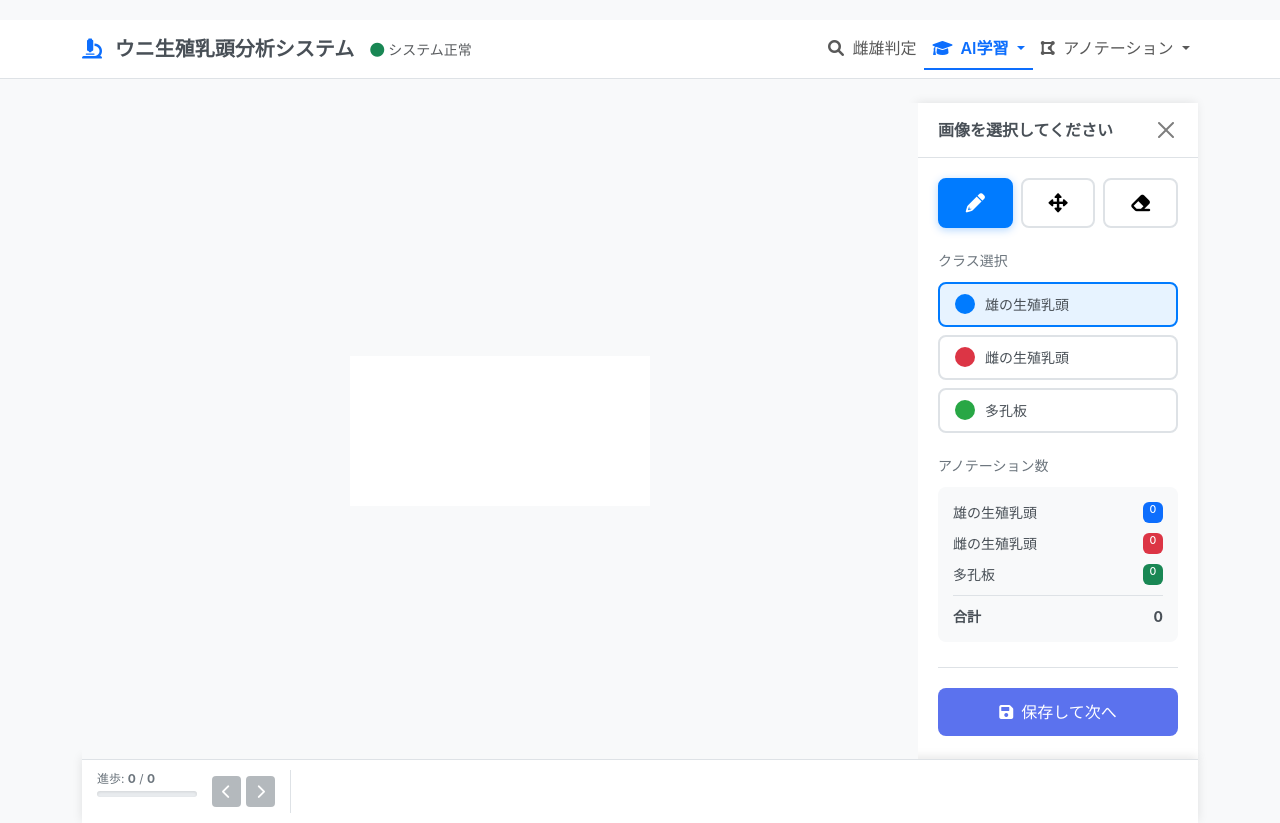
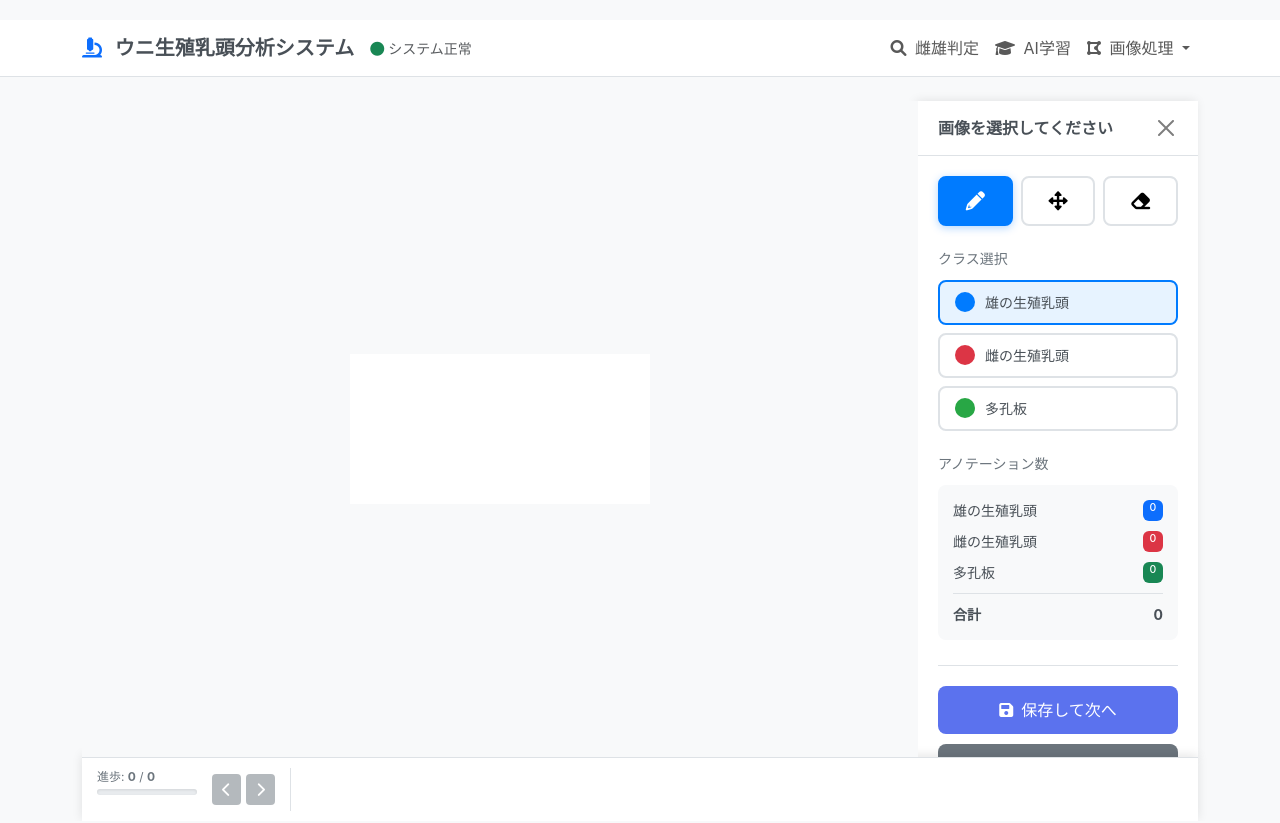
Before and after one commit to masahirog/sea_urchin_identify_v1, a Flask app: page /annotation/editor/ in a window 1280 px wide. Run offline with Flask 3, Linux system fonts and the light colour scheme; data that the repository does not hold is empty; a map, chart or similar area stays blank.

Commit message:
no message

```diff
--- a/static/js/YoloAnnotator.js
+++ b/static/js/YoloAnnotator.js
@@ -40,27 +40,86 @@ export class YoloAnnotator {
         // コールバック
         this.onAnnotationsChanged = null;
 
+        // クリーンアップ用のフラグ
+        this.isDestroyed = false;
+
         // イベントリスナーの設定
         this.setupEventListeners();
     }
 
     setupEventListeners() {
+        // バインドした関数を保存して後で削除できるようにする
+        this._handleMouseDown = this.handleMouseDown.bind(this);
+        this._handleMouseMove = this.handleMouseMove.bind(this);
+        this._handleMouseUp = this.handleMouseUp.bind(this);
+        this._handleMouseOut = this.handleMouseOut.bind(this);
+        this._handleTouchStart = this.handleTouchStart.bind(this);
+        this._handleTouchMove = this.handleTouchMove.bind(this);
+        this._handleTouchEnd = this.handleTouchEnd.bind(this);
+        this._handleKeyDown = this.handleKeyDown.bind(this);
+
         // マウスイベント
-        this.canvas.addEventListener('mousedown', this.handleMouseDown.bind(this));
-        this.canvas.addEventListener('mousemove', this.handleMouseMove.bind(this));
-        this.canvas.addEventListener('mouseup', this.handleMouseUp.bind(this));
-        this.canvas.addEventListener('mouseout', this.handleMouseOut.bind(this));
+        this.canvas.addEventListener('mousedown', this._handleMouseDown);
+        this.canvas.addEventListener('mousemove', this._handleMouseMove);
+        this.canvas.addEventListener('mouseup', this._handleMouseUp);
+        this.canvas.addEventListener('mouseout', this._handleMouseOut);
 
         // タッチイベント
-        this.canvas.addEventListener('touchstart', this.handleTouchStart.bind(this), { passive: false });
-        this.canvas.addEventListener('touchmove', this.handleTouchMove.bind(this), { passive: false });
-        this.canvas.addEventListener('touchend', this.handleTouchEnd.bind(this), { passive: false });
+        this.canvas.addEventListener('touchstart', this._handleTouchStart, { passive: false });
+        this.canvas.addEventListener('touchmove', this._handleTouchMove, { passive: false });
+        this.canvas.addEventListener('touchend', this._handleTouchEnd, { passive: false });
 
         // キーボードイベント
-        document.addEventListener('keydown', this.handleKeyDown.bind(this));
+        document.addEventListener('keydown', this._handleKeyDown);
+    }
+
+    destroy() {
+        this.isDestroyed = true;
+
+        // 描画状態の完全リセット
+        this.isDrawing = false;
+        this.isMoving = false;
+        this.startX = 0;
+        this.startY = 0;
+        this.currentX = 0;
+        this.currentY = 0;
+        this.moveStartX = 0;
+        this.moveStartY = 0;
+        this.originalBox = null;
+        this.selectedAnnotation = -1;
+
+        // カーソルをデフォルトに戻す
+        this.canvas.style.cursor = 'default';
+
+        // イベントリスナーの削除
+        if (this._handleMouseDown) {
+            this.canvas.removeEventListener('mousedown', this._handleMouseDown);
+            this.canvas.removeEventListener('mousemove', this._handleMouseMove);
+            this.canvas.removeEventListener('mouseup', this._handleMouseUp);
+            this.canvas.removeEventListener('mouseout', this._handleMouseOut);
+
+            this.canvas.removeEventListener('touchstart', this._handleTouchStart);
+            this.canvas.removeEventListener('touchmove', this._handleTouchMove);
+            this.canvas.removeEventListener('touchend', this._handleTouchEnd);
+
+            document.removeEventListener('keydown', this._handleKeyDown);
+        }
+
+        // コールバックもクリア
+        this.onAnnotationsChanged = null;
+
+        // キャンバスをクリア
+        if (this.ctx) {
+            this.ctx.clearRect(0, 0, this.canvas.width, this.canvas.height);
+        }
+
+        // 配列をクリア
+        this.annotations = [];
     }
 
     handleMouseDown(e) {
+        if (this.isDestroyed) return;
+
         e.preventDefault();
         const rect = this.canvas.getBoundingClientRect();
         const x = (e.clientX - rect.left) * (this.canvas.width / rect.width);
@@ -113,6 +172,8 @@ export class YoloAnnotator {
     }
 
     handleMouseMove(e) {
+        if (this.isDestroyed) return;
+
         e.preventDefault();
         const rect = this.canvas.getBoundingClientRect();
         const x = (e.clientX - rect.left) * (this.canvas.width / rect.width);
@@ -123,16 +184,24 @@ export class YoloAnnotator {
             this.currentY = y;
             this.redraw();
             this.drawTempBox();
-        } else if (this.mode === 'edit' && this.isMoving && this.selectedAnnotation !== -1) {
-            // ボックスを移動
+        } else if (this.mode === 'edit' && this.isMoving && this.selectedAnnotation !== -1 &&
+                   this.originalBox && this.selectedAnnotation < this.annotations.length) {
+            // ボックスを移動（配列範囲チェック追加）
             const dx = x - this.moveStartX;
             const dy = y - this.moveStartY;
 
             const ann = this.annotations[this.selectedAnnotation];
-            const width = ann.x2 - ann.x1;
-            const height = ann.y2 - ann.y1;
+            if (!ann) {
+                // アノテーションが存在しない場合は移動を中止
+                this.isMoving = false;
+                this.originalBox = null;
+                return;
+            }
 
-            // 新しい位置を計算（originalBoxから計算するのではなく、現在位置から計算）
+            const width = this.originalBox.x2 - this.originalBox.x1;
+            const height = this.originalBox.y2 - this.originalBox.y1;
+
+            // 新しい位置を計算
             let newX1 = this.originalBox.x1 + dx;
             let newY1 = this.originalBox.y1 + dy;
             let newX2 = newX1 + width;
@@ -163,7 +232,7 @@ export class YoloAnnotator {
             ann.y2 = newY2;
 
             this.redraw();
-        } else if (this.mode === 'edit') {
+        } else if (this.mode === 'edit' && !this.isMoving) {
             // カーソルの変更（ホバー時）
             const index = this.findAnnotationAt(x, y);
             this.canvas.style.cursor = index !== -1 ? 'move' : 'default';
@@ -171,6 +240,8 @@ export class YoloAnnotator {
     }
 
     handleMouseUp(e) {
+        if (this.isDestroyed) return;
+
         e.preventDefault();
 
         if (this.mode === 'create' && this.isDrawing) {
@@ -192,7 +263,7 @@ export class YoloAnnotator {
         } else if (this.mode === 'edit' && this.isMoving) {
             // 移動完了
             this.isMoving = false;
-            if (this.originalBox) {
+            if (this.originalBox && this.selectedAnnotation !== -1 && this.selectedAnnotation < this.annotations.length) {
                 // 実際に移動があった場合のみ変更通知
                 const ann = this.annotations[this.selectedAnnotation];
                 const moved = ann.x1 !== this.originalBox.x1 ||
@@ -208,15 +279,29 @@ export class YoloAnnotator {
             this.moveStartX = 0;
             this.moveStartY = 0;
         }
+
+        // カーソルをデフォルトに戻す
+        if (this.mode === 'edit') {
+            this.canvas.style.cursor = 'default';
+        }
     }
 
     handleMouseOut(e) {
+        if (this.isDestroyed) return;
+
         if (this.isDrawing) {
             this.handleMouseUp(e);
+        }
+        // 移動中の場合もリセット
+        if (this.isMoving) {
+            this.isMoving = false;
+            this.originalBox = null;
         }
     }
 
     handleTouchStart(e) {
+        if (this.isDestroyed) return;
+
         e.preventDefault();
         if (e.touches.length === 1) {
             const touch = e.touches[0];
@@ -229,6 +314,8 @@ export class YoloAnnotator {
     }
 
     handleTouchMove(e) {
+        if (this.isDestroyed) return;
+
         e.preventDefault();
         if (e.touches.length === 1) {
             const touch = e.touches[0];
@@ -241,11 +328,15 @@ export class YoloAnnotator {
     }
 
     handleTouchEnd(e) {
+        if (this.isDestroyed) return;
+
         e.preventDefault();
         this.handleMouseUp(new MouseEvent('mouseup'));
     }
 
     handleKeyDown(e) {
+        if (this.isDestroyed) return;
+
         if (e.key === 'Delete' && this.selectedAnnotation !== -1) {
             this.annotations.splice(this.selectedAnnotation, 1);
             this.selectedAnnotation = -1;
@@ -371,6 +462,7 @@ export class YoloAnnotator {
         // ラベル表示の改善
         this.drawLabel(ann, classInfo, isSelected);
     }
+
     drawLabel(ann, classInfo, isSelected) {
         const label = classInfo.name;
         this.ctx.font = 'bold 16px Arial';  // フォントサイズを大きく
@@ -396,6 +488,7 @@ export class YoloAnnotator {
         this.ctx.fillStyle = isSelected ? 'black' : 'white';
         this.ctx.fillText(label, labelX + padding, labelY + labelHeight - 6);
     }
+
     // コーナーハンドルの描画（将来的なリサイズ機能用）
     drawCornerHandles(ann) {
         const handleSize = 8;
@@ -431,9 +524,19 @@ export class YoloAnnotator {
         this.ctx.closePath();
     }
 
+    clearAnnotations() {
+        this.annotations = [];
+        this.selectedAnnotation = -1;
+        this.isMoving = false;
+        this.originalBox = null;
+        this.redraw();
+    }
+
     loadAnnotations(annotations) {
         this.annotations = annotations;
         this.selectedAnnotation = -1;
+        this.isMoving = false;
+        this.originalBox = null;
         this.redraw();
     }
 
@@ -504,10 +607,19 @@ export class YoloAnnotator {
     }
 
     setMode(mode) {
+        if (this.isDestroyed) return;
+
         if (['create', 'edit', 'delete'].includes(mode)) {
+            // モード変更時に移動状態をリセット
+            if (this.isMoving) {
+                this.isMoving = false;
+                this.originalBox = null;
+                this.moveStartX = 0;
+                this.moveStartY = 0;
+            }
+
             this.mode = mode;
             this.selectedAnnotation = -1;
-            this.isMoving = false;
             this.redraw();
 
             // カーソルの変更
--- a/templates/annotation_editor.html
+++ b/templates/annotation_editor.html
@@ -187,6 +187,12 @@
         border-top: 1px solid #dee2e6;
     }
 
+    .save-buttons {
+        display: flex;
+        flex-direction: column;
+        gap: 10px;
+    }
+
     .btn-save-next {
         background: #5b72ee;
         color: white;
@@ -205,6 +211,28 @@
 
     .btn-save-next:hover {
         background: #4a5fdb;
+        transform: translateY(-1px);
+    }
+
+    .btn-save-only {
+        background: #6c757d;
+        color: white;
+        border: none;
+        padding: 10px 20px;
+        border-radius: 8px;
+        width: 100%;
+        font-weight: 500;
+        cursor: pointer;
+        transition: all 0.2s;
+        display: flex;
+        align-items: center;
+        justify-content: center;
+        gap: 8px;
+        font-size: 0.9rem;
+    }
+
+    .btn-save-only:hover {
+        background: #5a6268;
         transform: translateY(-1px);
     }
 
@@ -476,9 +504,14 @@
 
                 <!-- 保存ボタン -->
                 <div class="save-section">
-                    <button class="btn-save-next" id="saveCurrentBtn">
-                        <i class="fas fa-save"></i> 保存して次へ
-                    </button>
+                    <div class="save-buttons">
+                        <button class="btn-save-next" id="saveCurrentBtn">
+                            <i class="fas fa-save"></i> 保存して次へ
+                        </button>
+                        <button class="btn-save-only" id="saveOnlyBtn">
+                            <i class="fas fa-check"></i> 保存のみ
+                        </button>
+                    </div>
                 </div>
             </div>
         </div>
@@ -587,6 +620,7 @@ function setupEventListeners() {
 
     // 保存ボタン
     document.getElementById('saveCurrentBtn').addEventListener('click', saveAndNext);
+    document.getElementById('saveOnlyBtn').addEventListener('click', saveCurrentImage);
 
     // ページ離脱時の確認
     window.addEventListener('beforeunload', function(e) {
@@ -705,6 +739,13 @@ async function selectImage(index) {
         }
     }
 
+    // アノテーターの状態をリセット
+    if (annotator) {
+        annotator.isMoving = false;
+        annotator.originalBox = null;
+        annotator.selectedAnnotation = -1;
+    }
+
     currentImageIndex = index;
     const image = imageList[index];
 
@@ -735,9 +776,9 @@ async function loadImageAndAnnotations(imageId) {
     try {
         showLoading('画像を読み込み中...');
 
-        // 既存のアノテーターがある場合は破棄
+        // 既存のアノテーターがある場合は適切に破棄
         if (annotator) {
-            // destroyメソッドが存在する場合のみ呼び出す
+            // destroyメソッドを呼び出す
             if (typeof annotator.destroy === 'function') {
                 annotator.destroy();
             }
@@ -774,13 +815,13 @@ async function loadImageAndAnnotations(imageId) {
             ctx.clearRect(0, 0, canvas.width, canvas.height);
             ctx.drawImage(img, 0, 0);
 
-            // アノテーターを初期化
+            // 新しいアノテーターを初期化
             annotator = new YoloAnnotator(canvas, img);
             annotator.setMode('create');
             annotator.setCurrentClass(currentClass);
 
-            // 既存のアノテーションを読み込み
-            if (data.annotations) {
+            // 既存のアノテーションを読み込み（存在する場合のみ）
+            if (data.annotations && data.annotations.trim() !== '') {
                 annotator.loadFromYoloFormat(data.annotations);
             }
 
@@ -909,5 +950,13 @@ function updateProgress() {
     progressBarEl.style.width = rate + '%';
 }
 
+function clearCurrentAnnotations() {
+    if (annotator) {
+        annotator.clearAnnotations();
+        updateAnnotationCounts();
+        hasUnsavedChanges = true;
+    }
+}
+
 </script>
 {% endblock %}
--- a/templates/base.html
+++ b/templates/base.html
@@ -54,22 +54,21 @@
                     </li>
 
                     <!-- 統合学習システム -->
-                    <li class="nav-item dropdown">
-                        <a class="nav-link dropdown-toggle {% if 'learning' in request.endpoint or 'annotation' in request.endpoint or 'training' in request.endpoint %}active{% endif %}"
-                           href="#" id="learningDropdown" role="button" data-bs-toggle="dropdown" aria-expanded="false">
+                    <li class="nav-item">
+                        <a class="nav-link  {% if request.endpoint == 'main.learning' %}active{% endif %}"
+                           href="/learning">
                             <i class="fas fa-graduation-cap me-1"></i>
                             <span class="d-none d-md-inline">AI</span>学習
-                            <!-- データ準備状況バッジ -->
-                            <span id="learning-status-badge" class="badge bg-secondary ms-1 d-none">0</span>
                         </a>
                     </li>
+
                     <li class="nav-item dropdown">
                         <a class="nav-link dropdown-toggle" href="#" id="annotationDropdown" role="button" data-bs-toggle="dropdown">
-                            <i class="fas fa-draw-polygon me-1"></i> アノテーション
+                            <i class="fas fa-draw-polygon me-1"></i> 画像処理
                         </a>
                         <ul class="dropdown-menu" aria-labelledby="annotationDropdown">
                             <li><a class="dropdown-item" href="{{ url_for('annotation_images.images_management_page') }}">
-                                <i class="fas fa-images me-1"></i> 画像管理
+                                <i class="fas fa-images me-1"></i> 画像一覧
                             </a></li>
                             <li><a class="dropdown-item" href="{{ url_for('annotation_editor.editor_page') }}">
                                 <i class="fas fa-edit me-1"></i> アノテーション編集
```
